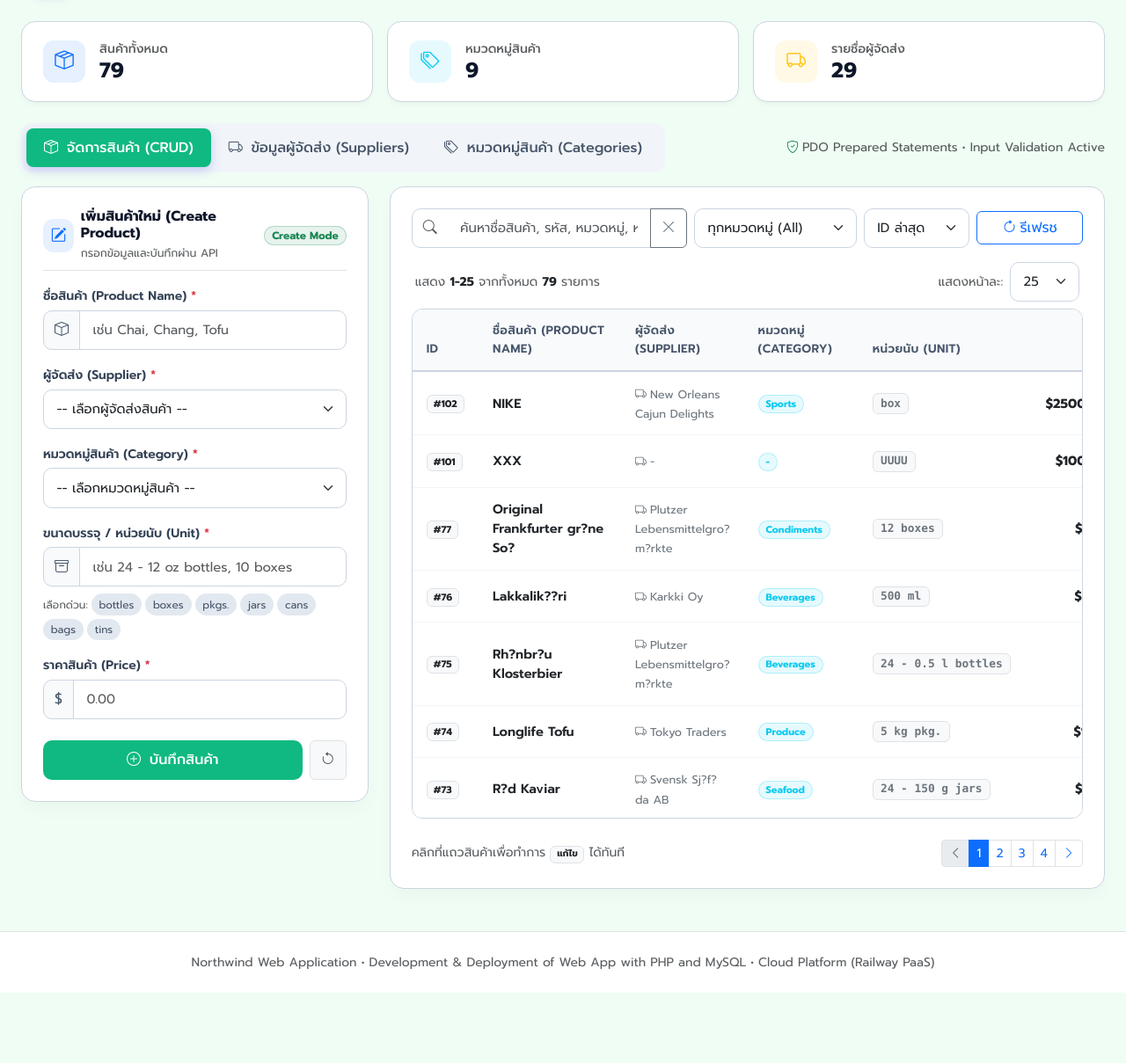
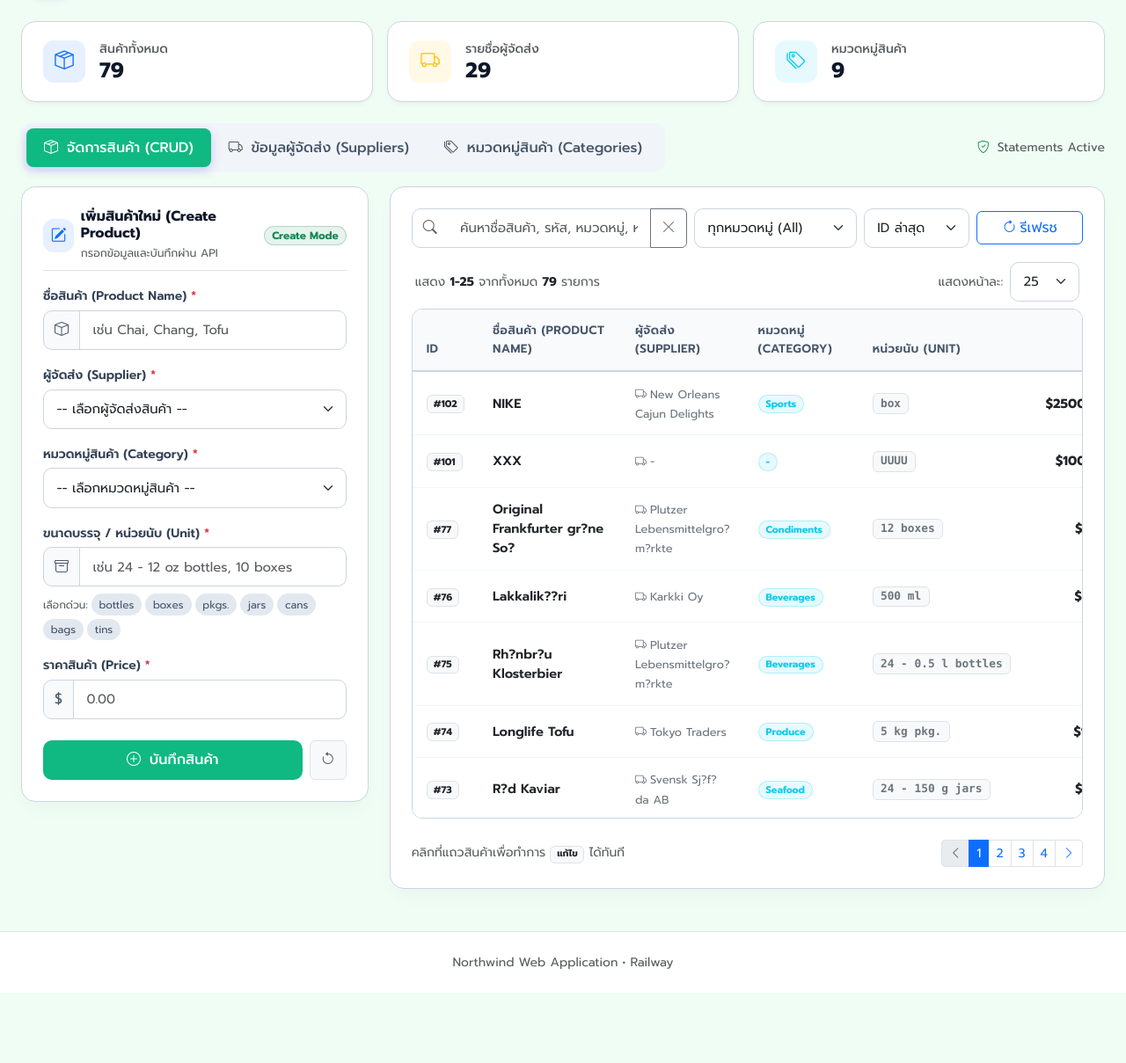
Before and after one commit to sakchai-01/Sakchai-Rail, a PHP site: page / in a window 1280 px wide. Shown: the part 62-1271 px from the top of the page at 88% size. Run offline with PHP 8.4, Linux system fonts and the light colour scheme; data comes from the database, SQL or seed files in the repository.

Commit message:
Update index.php

```diff
--- a/index.php
+++ b/index.php
@@ -292,6 +292,19 @@ declare(strict_types=1);
           </div>
         </div>
       </div>
+
+      <div class="col-12 col-md-4">
+        <div class="stat-card d-flex align-items-center gap-3">
+          <div class="stat-icon bg-warning bg-opacity-10 text-warning">
+            <i class="bi bi-truck"></i>
+          </div>
+          <div>
+            <div class="text-muted small fw-medium">รายชื่อผู้จัดส่ง</div>
+            <div class="h4 fw-bold mb-0" id="statTotalSuppliers">-</div>
+          </div>
+        </div>
+      </div>
+
       <div class="col-12 col-md-4">
         <div class="stat-card d-flex align-items-center gap-3">
           <div class="stat-icon bg-info bg-opacity-10 text-info">
@@ -303,17 +316,7 @@ declare(strict_types=1);
           </div>
         </div>
       </div>
-      <div class="col-12 col-md-4">
-        <div class="stat-card d-flex align-items-center gap-3">
-          <div class="stat-icon bg-warning bg-opacity-10 text-warning">
-            <i class="bi bi-truck"></i>
-          </div>
-          <div>
-            <div class="text-muted small fw-medium">รายชื่อผู้จัดส่ง</div>
-            <div class="h4 fw-bold mb-0" id="statTotalSuppliers">-</div>
-          </div>
-        </div>
-      </div>
+
     </section>
 
     <!-- Main Navigation Pills -->
@@ -337,7 +340,7 @@ declare(strict_types=1);
       </ul>
 
       <div class="text-muted small d-none d-md-block">
-        <i class="bi bi-shield-check text-success me-1"></i>PDO Prepared Statements • Input Validation Active
+        <i class="bi bi-shield-check text-success me-1"></i> Statements Active
       </div>
     </div>
 
@@ -470,7 +473,7 @@ declare(strict_types=1);
                 <div class="col-6 col-md-2">
                   <select class="form-select" id="sortBy" title="เรียงลำดับข้อมูล">
                     <option value="id_desc">ID ล่าสุด</option>
-                    <option value="id_asc">ID แรกสุด</option>
+                    <option value="id_asc">ID เก่าสุด</option>
                     <option value="name_asc">ชื่อ A-Z</option>
                     <option value="name_desc">ชื่อ Z-A</option>
                     <option value="price_asc">ราคา ต่ำ-สูง</option>
@@ -609,7 +612,7 @@ declare(strict_types=1);
   <!-- Footer -->
   <footer class="text-center text-muted small py-4 border-top bg-white">
     <div class="container">
-      Northwind Web Application • Development & Deployment of Web App with PHP and MySQL • Cloud Platform (Railway PaaS)
+      Northwind Web Application • Railway
     </div>
   </footer>
 
@@ -1154,7 +1157,7 @@ declare(strict_types=1);
           console.warn('Post-save refresh error:', refreshErr);
         }
       } catch (err) {
-        showToast('บันทึกข้อมูลล้มเหลว: ' + err.message, 'danger');
+        showToast('บันทึกข้อมูลล้มเหลว: ' + (err.message || err), 'danger');
       } finally {
         saveBtn.disabled = false;
         updateSaveBtnLabel();
```
